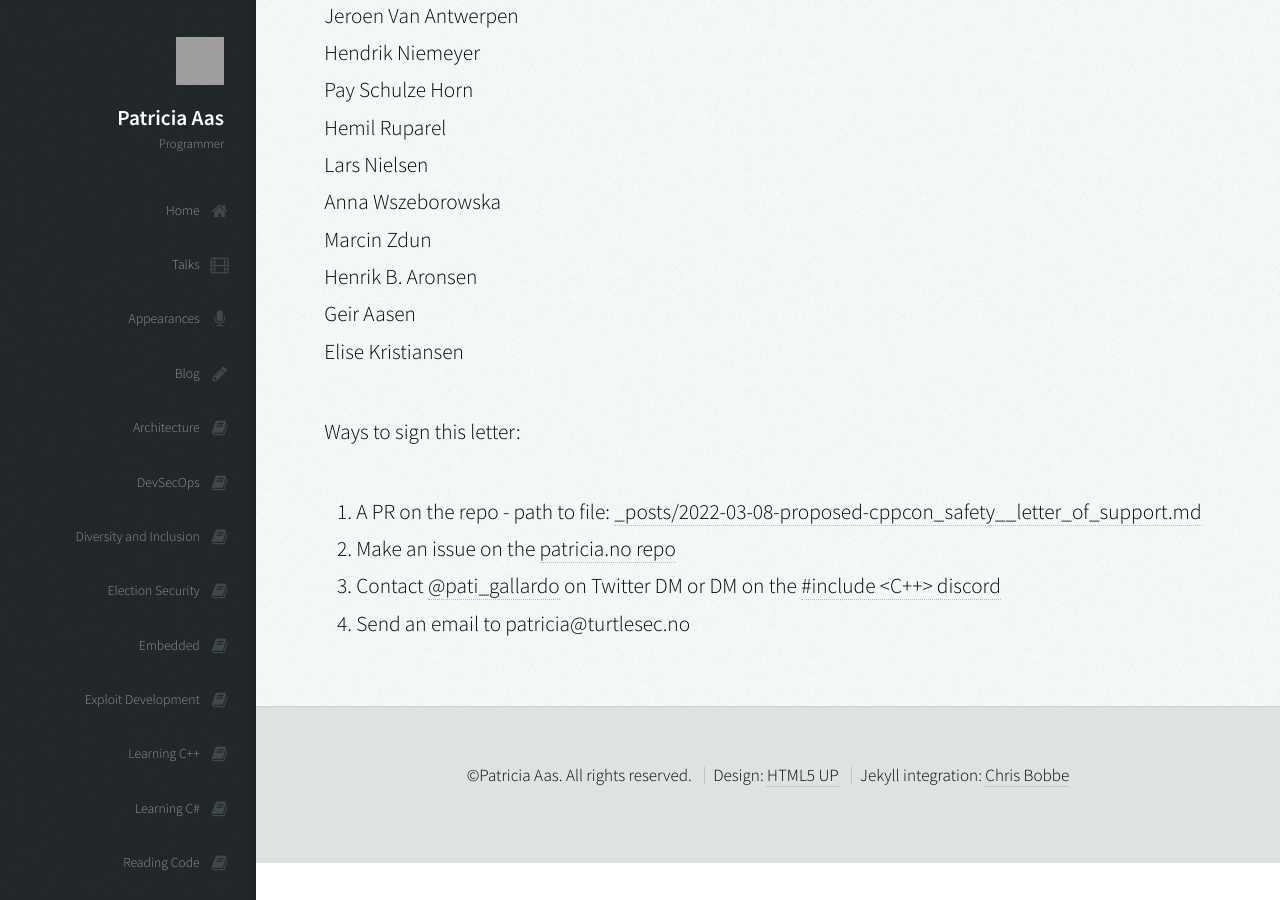
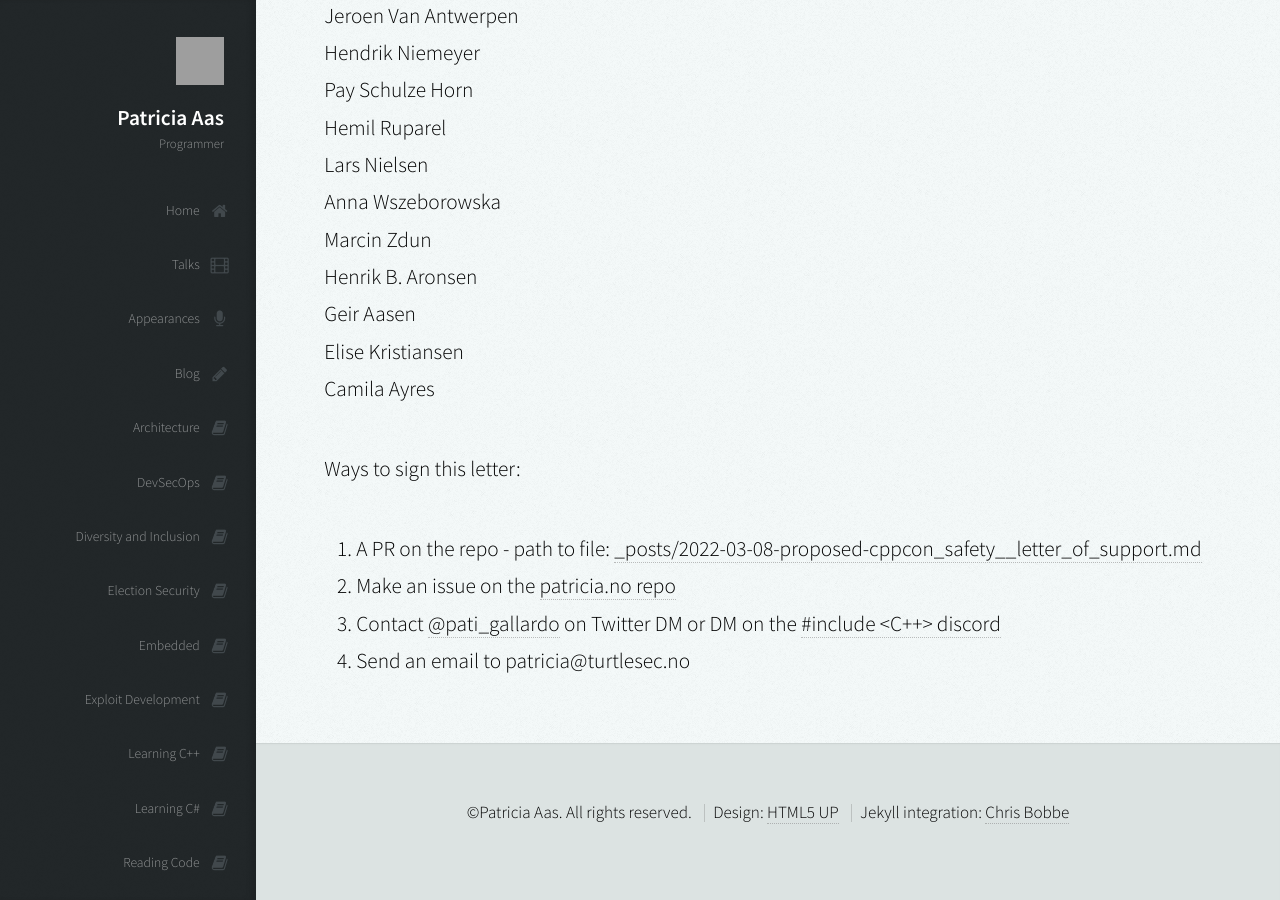
Before and after one commit to patricia-gallardo/patricia-gallardo.github.io, a Jekyll site: the page built from _posts/2022-03-08-proposed-cppcon_safety__letter_of_support.md, in a window 1280 px wide and 900 px high, scrolled down 11495 px. Built offline with Jekyll 4.4.1, drawn with Linux system fonts in a browser that asks for light colours; nearby versions of some CDN libraries; grey boxes are pictures that could not be loaded.

Commit message:
Update 2022-03-08-proposed-cppcon_safety__letter_of_support.md

```diff
--- a/_posts/2022-03-08-proposed-cppcon_safety__letter_of_support.md
+++ b/_posts/2022-03-08-proposed-cppcon_safety__letter_of_support.md
@@ -317,6 +317,7 @@ Marcin Zdun <br>
 Henrik B. Aronsen <br>
 Geir Aasen <br>
 Elise Kristiansen <br>
+Camila Ayres<br>
 
 Ways to sign this letter:
 1. A PR on the repo - path to file: [_posts/2022-03-08-proposed-cppcon_safety__letter_of_support.md][4]
```
